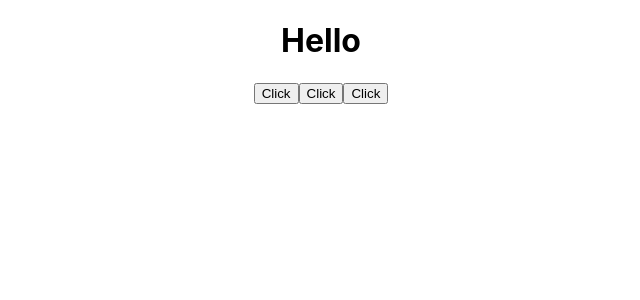
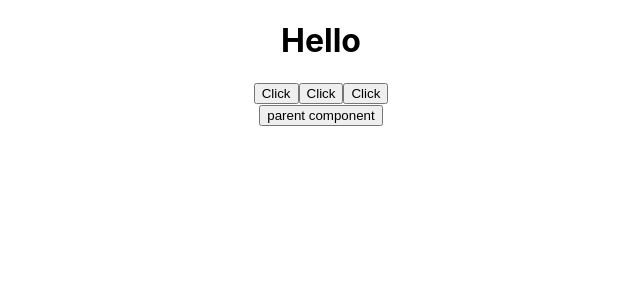
Before and after one commit to Bhubanghimire/react-practise, a React (Create React App) app: page / in a window 1280 px wide. Shown: the top 300 px of the page, without its empty margins (319-959 px from the left). Built offline with nearby package versions, Linux system fonts and the light colour scheme.

Commit message:
15. method as props

```diff
--- a/src/App.js
+++ b/src/App.js
@@ -8,6 +8,7 @@ import React, {Component} from 'react';
 // import FunctionClick from "./components/functionClick";
 // import ClassClick from "./components/classClick";
 import HandlerBind from "./components/handlerBind";
+import ParentComponent from './components/ParentComponent';
 
 class App extends Component{
   render() {
@@ -34,6 +35,7 @@ class App extends Component{
             {/*    <FunctionClick></FunctionClick>*/}
             {/*<ClassClick />*/}
             <HandlerBind></HandlerBind>
+            <ParentComponent></ParentComponent>
 
             {/*<Counter></Counter>*/}
         </div>
--- /dev/null
+++ b/src/components/ChildComponent.js
@@ -0,0 +1,11 @@
+import React from "react";
+
+function ChildComponent(props){
+
+            return (
+                <button onClick={()=>props.greetHandler()}>parent component</button>
+            )
+
+}
+
+export default ChildComponent;
--- /dev/null
+++ b/src/components/ParentComponent.js
@@ -0,0 +1,25 @@
+import React, {Component} from "react";
+import ChildComponent from './ChildComponent';
+
+
+class ParentComponent extends Component{
+    constructor(props) {
+        super(props)
+        this.state = {
+            parentName: "Parent"
+        }
+
+    }
+    greetParent(childName){
+        alert('hello greeting')
+    }
+    render() {
+        return (
+            <div>
+                <ChildComponent greetHandler = {this.greetParent} />
+            </div>
+        )
+    }
+}
+
+export default ParentComponent;
```
